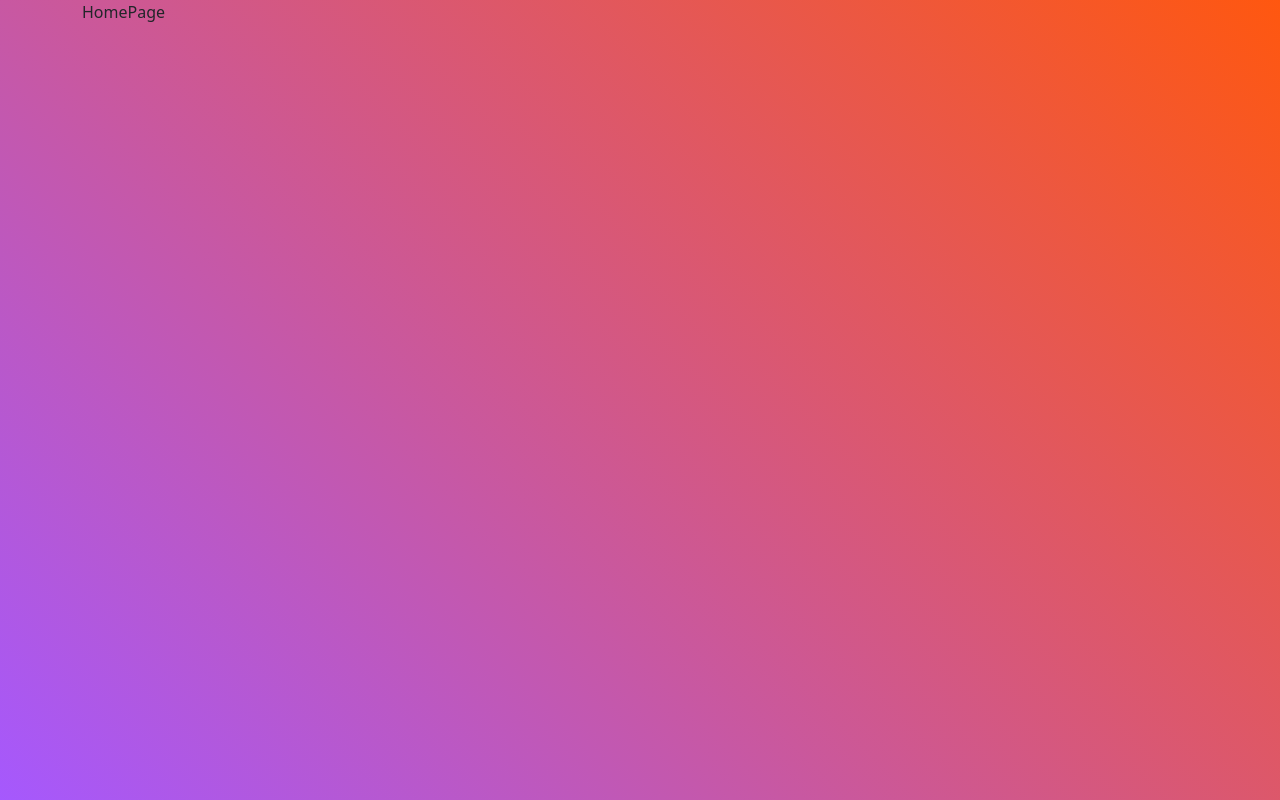
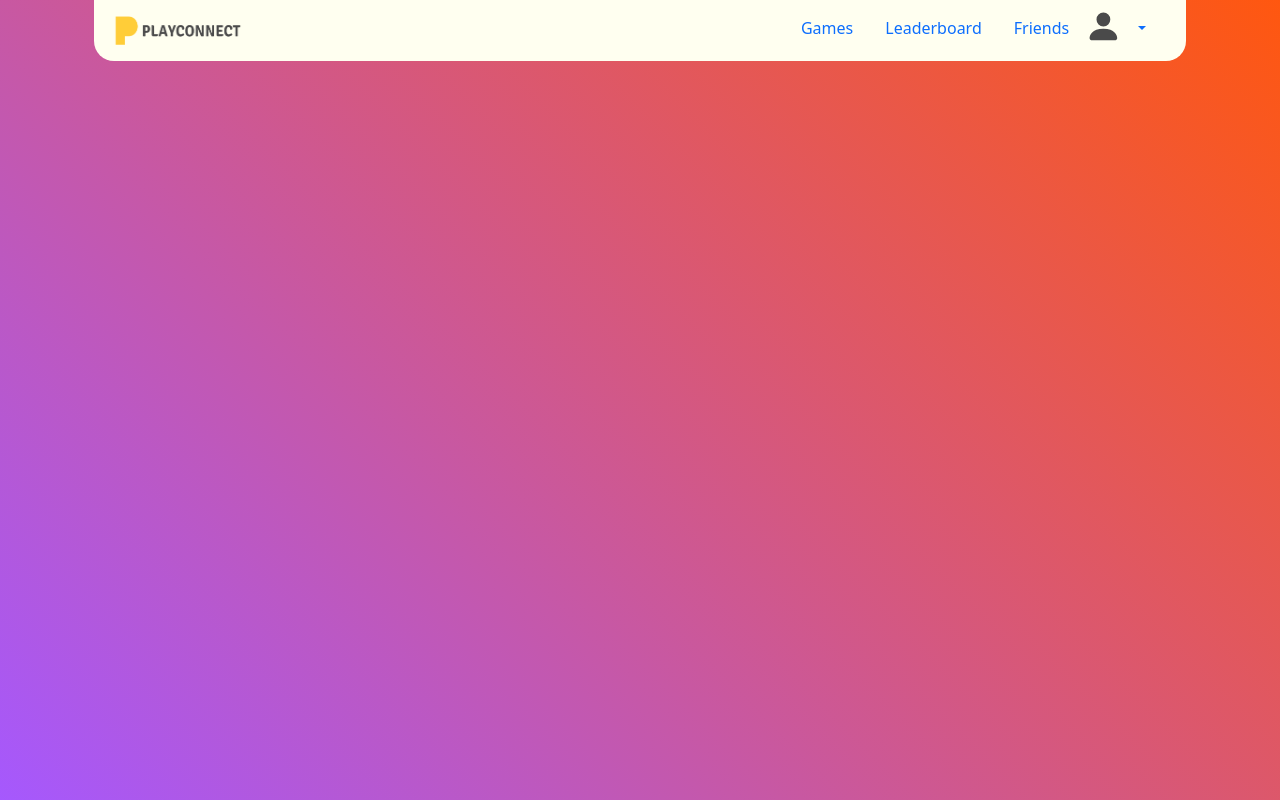
Before and after one commit to Spax04/PlayConnect, a React (Create React App) app in the folder client/: page / in a window 1280 px wide. Built offline with nearby package versions, Linux system fonts and the light colour scheme; sample sign-in values are in the browser's storage.

Commit message:
Nav bar in progress

```diff
--- a/client/package.json
+++ b/client/package.json
@@ -12,6 +12,7 @@
     "react": "^18.2.0",
     "react-bootstrap": "^2.8.0",
     "react-dom": "^18.2.0",
+    "react-icons": "^4.11.0",
     "react-redux": "^8.1.2",
     "react-router-dom": "^6.15.0",
     "react-scripts": "5.0.1",
--- /dev/null
+++ b/client/src/constants/colors.js
@@ -0,0 +1,6 @@
+export default {
+  mainOrange: 'hsla(18, 100%, 53%, 1)',
+  mainPurpure: 'hsla(268, 98%, 67%, 1)',
+  white: '#FFFFF0',
+  dark: '#4a4a4a'
+}
--- /dev/null
+++ b/client/src/constants/index.js
@@ -0,0 +1,3 @@
+import COLORS from './colors'
+
+export {COLORS}
--- a/client/src/pages/AuthPages/SigninPage.jsx
+++ b/client/src/pages/AuthPages/SigninPage.jsx
@@ -5,6 +5,8 @@ import Button from 'react-bootstrap/Button'
 import axios from 'axios'
 import './auth.css'
 import { useNavigate } from 'react-router-dom'
+import { useDispatch, useSelector } from 'react-redux'
+import { setUser } from '../../context/slices/user'
 
 function SigninPage () {
   const navigate = useNavigate()
@@ -12,22 +14,33 @@ function SigninPage () {
 
   const [email, setEmail] = useState('')
   const [password, setPassword] = useState('')
+  const user = useSelector(state => state.user.user)
+  const dispatch = useDispatch()
 
   const onSignIn = async e => {
     e.preventDefault()
     await axios
       .post(`${process.env.REACT_APP_IDENTITY_SERVICE_URL}/api/Auth/register`, {
-        username: username,
+        username:username,
         email: email,
         password: password
       })
       .then(({ data }) => {
         if (data.isSucceed) {
-          console.log(data)
-          // REDUX SIGNIN
+
+          const user = {
+            token: data.token,
+            userid: data.userId,
+            username: data.username,
+            email: data.email
+          }
+          console.log("From page "+user.userId);
+          dispatch(setUser(user))
         }
       })
       .catch(err => console.log(err))
+
+    navigate('/')
   }
 
   return (
--- a/client/src/pages/HomePage.jsx
+++ b/client/src/pages/HomePage.jsx
@@ -1,5 +1,11 @@
 import React, { useEffect } from 'react'
-import { useNavigate } from 'react-router-dom'
+import { Link, useNavigate } from 'react-router-dom'
+import { Container } from 'react-bootstrap'
+import Nav from 'react-bootstrap/Nav'
+import NavDropdown from 'react-bootstrap/NavDropdown'
+import './home.css'
+import { BsFillPersonFill } from 'react-icons/bs'
+import { COLORS } from '../constants'
 
 function HomePage () {
   const navigate = useNavigate()
@@ -8,7 +14,52 @@ function HomePage () {
       navigate('/login')
     }
   }, [])
-  return <div>HomePage</div>
+  return (
+    <Container className='container'>
+      <Nav
+        className='navBar justify-content-between'
+        variant='pills'
+        activeKey='1'
+      >
+        <div className='logoDiv'>
+          <img
+            className='logo'
+            alt='logo'
+            src={require('../assets/logo.png')}
+          />
+        </div>
+        <div className='navLinks d-flex'>
+          <Nav.Item>
+            <Nav.Link eventKey='2' title='Item'>
+              Games
+            </Nav.Link>
+          </Nav.Item>
+          <Nav.Item>
+            <Nav.Link eventKey='2' title='Item'>
+              Leaderboard
+            </Nav.Link>
+          </Nav.Item>
+          <Nav.Item>
+            <Nav.Link eventKey='2' title='Item'>
+              Friends
+            </Nav.Link>
+          </Nav.Item>
+          <div className='d-flex'>
+          <BsFillPersonFill size='2.3rem' color={COLORS.dark}/>
+            <NavDropdown id='nav-dropdown'>
+              <NavDropdown.Item eventKey='4.1'>Profile</NavDropdown.Item>
+              <NavDropdown.Item eventKey='4.2'>Settings</NavDropdown.Item>
+              <NavDropdown.Item eventKey='4.3'>
+                Feedback/Support
+              </NavDropdown.Item>
+              <NavDropdown.Divider />
+              <NavDropdown.Item eventKey='4.4'>Logout</NavDropdown.Item>
+            </NavDropdown>
+          </div>
+        </div>
+      </Nav>
+    </Container>
+  )
 }
 
 export default HomePage
--- /dev/null
+++ b/client/src/pages/home.css
@@ -0,0 +1,24 @@
+.logoDiv {
+    width: 150px;
+    height: 45px;
+    padding-left: 1rem;
+}
+
+.logo {
+    width: 100%;
+    height: 100%;
+}
+
+.navLinks{
+    padding-right: 1rem;
+}
+.navBar {
+
+    background-color: #FFFFF0;
+
+    padding: 0.5rem;
+
+    border-bottom-left-radius: 20px;
+    border-bottom-right-radius: 20px;
+
+}
```
Also changed, not shown: 1 other file (tests, documents, lock files or other folders).
